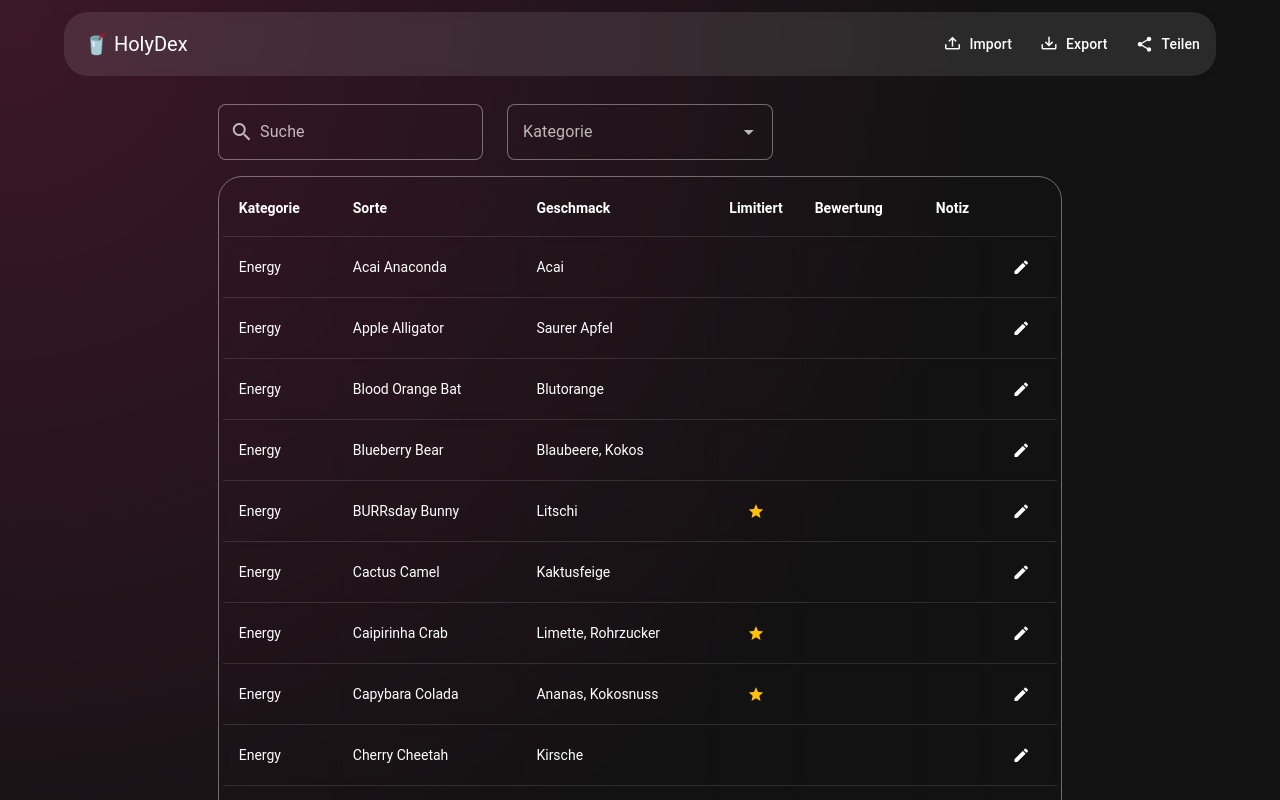
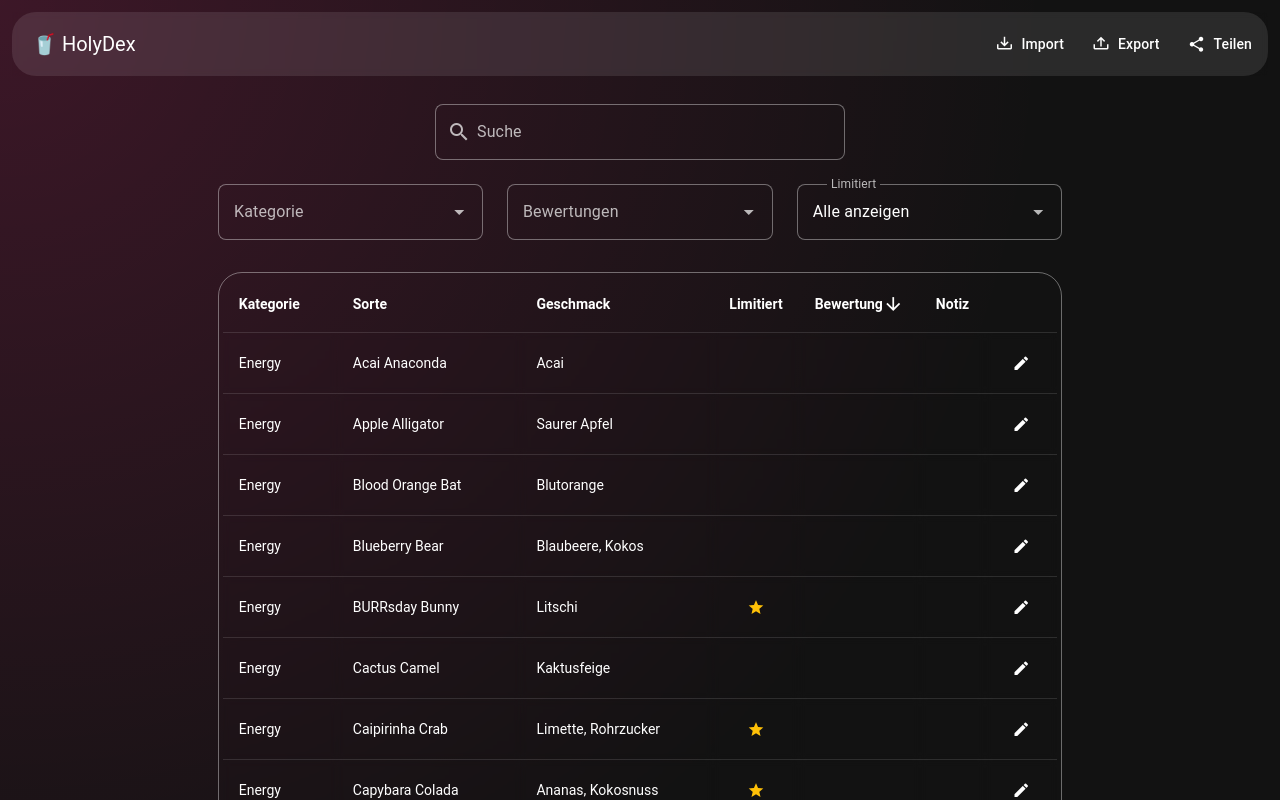
Before and after one commit to Kamiikaze/holy-dex, a Vue app: page / in a window 1280 px wide. Shown: the top 800 px of the page. Built offline with nearby package versions, Linux system fonts and the light colour scheme.

Commit message:
feat: add more filters

```diff
--- a/src/App.vue
+++ b/src/App.vue
@@ -18,14 +18,12 @@
         >Eigene Liste</v-btn
       >
       <v-btn
-        prepend-icon="mdi-tray-arrow-up"
+        prepend-icon="mdi-tray-arrow-down"
         :disabled="viewingShared"
         @click="triggerImport"
         >Import</v-btn
       >
-      <v-btn prepend-icon="mdi-tray-arrow-down" @click="exportJson"
-        >Export</v-btn
-      >
+      <v-btn prepend-icon="mdi-tray-arrow-up" @click="exportJson">Export</v-btn>
       <v-btn
         prepend-icon="mdi-share-variant"
         @click="shareTitlePrompOpen = true"
@@ -53,9 +51,9 @@
           Geteilte Liste wird nur angezeigt. Deine gespeicherte Liste bleibt
           unverändert.
         </v-alert>
-
         <v-row class="mb-4">
-          <v-col cols="12" sm="6" md="4">
+          <v-col cols="3" sm="2" md="3" />
+          <v-col cols="12" sm="8" md="6">
             <v-text-field
               v-model="search"
               label="Suche"
@@ -64,14 +62,41 @@
               hide-details
             />
           </v-col>
+          <v-col cols="3" sm="2" md="3" />
+        </v-row>
+
+        <v-row class="mb-8">
           <v-col cols="12" sm="6" md="4">
             <v-select
               v-model="kategorieFilter"
+              label="Kategorie"
               :items="KATEGORIEN"
-              label="Kategorie"
               clearable
               multiple
               chips
+              hide-details
+            />
+          </v-col>
+          <v-col cols="12" sm="6" md="4">
+            <v-select
+              v-model="bewertungFilter"
+              label="Bewertungen"
+              :items="BEWERTUNGEN()"
+              item-title="value"
+              item-value="value"
+              clearable
+              multiple
+              chips
+              hide-details
+            />
+          </v-col>
+          <v-col cols="12" sm="6" md="4">
+            <v-select
+              v-model="limitiertFilter"
+              label="Limitiert"
+              :items="limitiertFilterOptions"
+              item-title="label"
+              item-value="value"
               hide-details
             />
           </v-col>
@@ -81,6 +106,7 @@
           :headers="headers"
           :items="filteredDrinks"
           :search="search"
+          :sortBy="[{ key: 'bewertung', order: 'desc' }]"
           item-key="id"
           items-per-page="25"
         >
@@ -178,6 +204,8 @@ import {
   bewertungMeta,
   type Drink,
   type Kategorie,
+  BEWERTUNGEN,
+  type Bewertung,
 } from "./types/drink";
 import {
   loadDrinks,
@@ -202,6 +230,13 @@ export default defineComponent({
       drinks: [] as Drink[],
       search: "",
       kategorieFilter: [] as Kategorie[],
+      bewertungFilter: [] as Bewertung[],
+      limitiertFilter: 0,
+      limitiertFilterOptions: [
+        { label: "Alle anzeigen", value: 0 },
+        { label: "Nur limitierte", value: 1 },
+        { label: "Nicht limitierte", value: 2 },
+      ],
       dialogOpen: false,
       editing: null as Drink | null,
       shareTitle: "",
@@ -227,24 +262,10 @@ export default defineComponent({
       ],
     };
   },
-  computed: {
-    filteredDrinks(): Drink[] {
-      if (!this.kategorieFilter.length) return this.drinks;
-      return this.drinks.filter((d) =>
-        this.kategorieFilter.includes(d.kategorie),
-      );
+  methods: {
+    BEWERTUNGEN() {
+      return BEWERTUNGEN;
     },
-  },
-  mounted() {
-    this.drinks = loadDrinks();
-    const shared = readSharedDrinksFromUrl();
-    if (shared && shared.drinks.length) {
-      this.shareTitle = shared.shareTitle ?? "";
-      this.sharedDrinks = shared.drinks;
-      this.sharedPromptOpen = true;
-    }
-  },
-  methods: {
     persist() {
       if (this.viewingShared) return;
       saveDrinks(this.drinks);
@@ -331,6 +352,40 @@ export default defineComponent({
       this.snackbar = { show: true, text };
     },
   },
+  computed: {
+    filteredDrinks(): Drink[] {
+      let filteredList = this.drinks;
+
+      if (this.kategorieFilter.length) {
+        filteredList = filteredList.filter((d) =>
+          this.kategorieFilter.includes(d.kategorie),
+        );
+      }
+
+      if (this.bewertungFilter.length) {
+        filteredList = filteredList.filter((d) =>
+          d.bewertung ? this.bewertungFilter.includes(d.bewertung) : false,
+        );
+      }
+
+      if (this.limitiertFilter > 0) {
+        filteredList = filteredList.filter((d) =>
+          this.limitiertFilter === 1 ? d.limitiert : !d.limitiert,
+        );
+      }
+
+      return filteredList;
+    },
+  },
+  mounted() {
+    this.drinks = loadDrinks();
+    const shared = readSharedDrinksFromUrl();
+    if (shared && shared.drinks.length) {
+      this.shareTitle = shared.shareTitle ?? "";
+      this.sharedDrinks = shared.drinks;
+      this.sharedPromptOpen = true;
+    }
+  },
 });
 
 function mergeById(existing: Drink[], incoming: Drink[]): Drink[] {
--- a/src/styles/global.css
+++ b/src/styles/global.css
@@ -35,8 +35,7 @@ header {
   left: 0;
   right: 0;
   margin: 12px auto;
-  width: 90% !important;
-  max-width: calc(var(--page-width) * 0.9 - 24px);
+  max-width: calc(100% - 24px);
   backdrop-filter: blur(3px);
   -webkit-backdrop-filter: blur(3px);
 }
```
Also changed, not shown: 1 other file (tests, documents, lock files or other folders).
